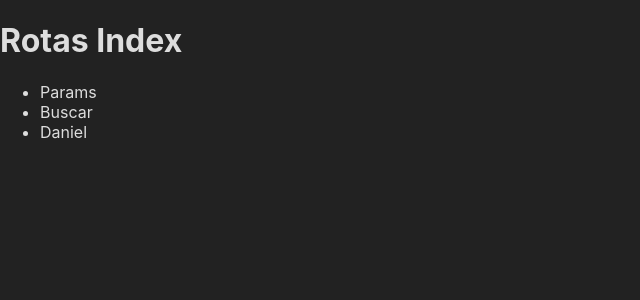
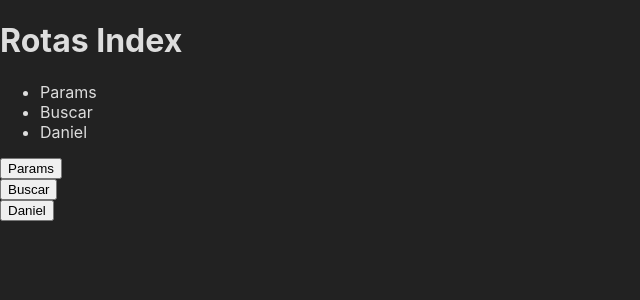
Before and after one commit to laerthnardelli/curso-nextjs, a Next.js app in the folder next-basico/: page /rotas in a window 1280 px wide. Shown: the top 300 px of the page, without its empty margins (0-640 px from the left). Built offline with nearby package versions, Linux system fonts and the light colour scheme.

Commit message:
Navigating between Pages (programmatically/ using params) #02

```diff
--- a/next-basico/src/pages/rotas/index.jsx
+++ b/next-basico/src/pages/rotas/index.jsx
@@ -1,6 +1,22 @@
 import Link from 'next/link';
+import router from 'next/router';
 
 export default function rotas() {
+
+  function navegacaoSimples(url) {
+    router.push(url)
+  }
+
+  function navegacaoComParams() {
+    router.push({
+      pathname: "/rotas/params",
+      query: {
+        id: 123,
+        nome: 'Ana',
+      }
+    })
+  }
+
   return (
     <div>
       <h1>Rotas Index</h1>
@@ -15,6 +31,11 @@
           <li>Daniel</li>
         </Link>
       </ul>
+      <div style={{ display: "flex", flexDirection: "column", alignItems: "flex-start" }}>
+        <button onClick={navegacaoComParams}>Params</button>
+        <button onClick={() => router.push("/rotas/123/buscar")}>Buscar</button>
+        <button onClick={() => navegacaoSimples("/rotas/123/Daniel")}>Daniel</button>
+      </div>
     </div>
   )
 }
```
